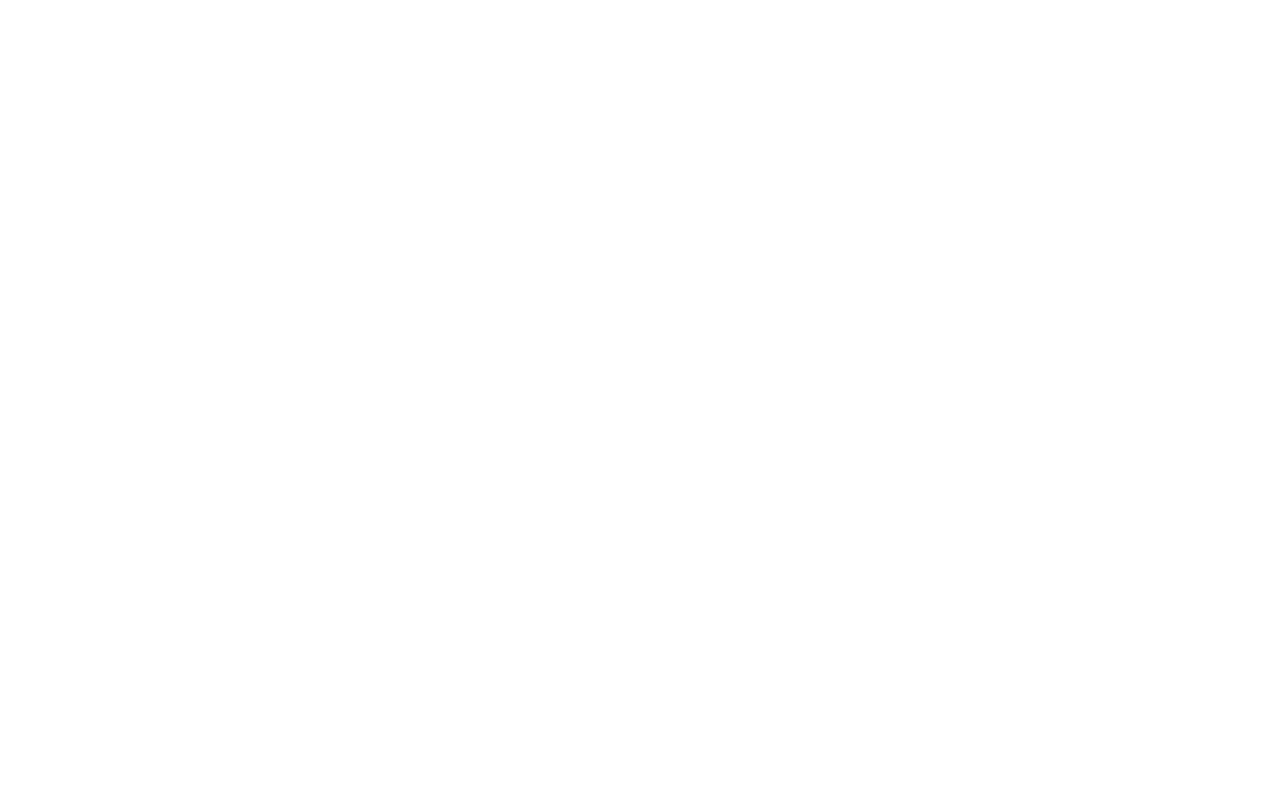
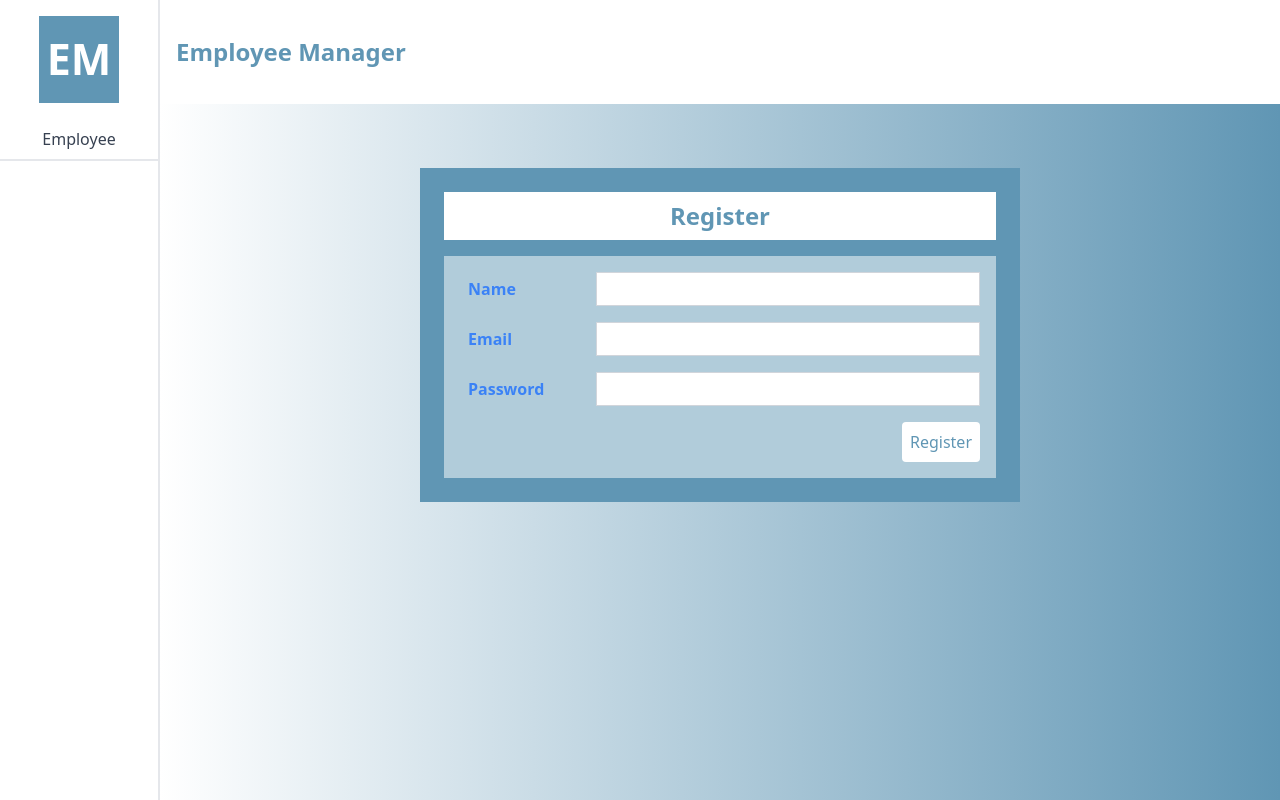
Before and after one commit to alisonwu6/employee-manager, a React (Vite) app in the folder frontend/: page /Register in a window 1280 px wide. Before the commit this address had no page. Built offline with nearby package versions, Linux system fonts and the light colour scheme.

Commit message:
feat(frontend/register): add register page and axios config setup

```diff
--- a/frontend/package.json
+++ b/frontend/package.json
@@ -10,6 +10,7 @@
     "preview": "vite preview"
   },
   "dependencies": {
+    "axios": "^1.9.0",
     "react": "^19.0.0",
     "react-dom": "^19.0.0",
     "react-router-dom": "^7.5.2"
--- a/frontend/src/App.jsx
+++ b/frontend/src/App.jsx
@@ -1,6 +1,7 @@
 import { Routes, Route } from "react-router-dom";
 import Layout from "./components/layout";
 import Employee from "./pages/Employee";
+import Register from "./pages/Register";
 import "./App.css";
 
 function App() {
@@ -15,6 +16,10 @@ function App() {
             path="/employee"
             element={<Employee />}
           />
+          <Route
+            path="/Register"
+            element={<Register />}
+          />
         </Route>
       </Routes>
     </div>
--- /dev/null
+++ b/frontend/src/api/axiosConfig.jsx
@@ -0,0 +1,9 @@
+import axios from "axios";
+
+const axiosInstance = axios.create({
+  baseURL: "http://localhost:5001",
+  // baseURL: "http://localhost:5001",
+  headers: { "Content-Type": "application/json" },
+});
+
+export default axiosInstance;
--- /dev/null
+++ b/frontend/src/pages/Register.jsx
@@ -0,0 +1,79 @@
+import { useState } from "react";
+import { useNavigate } from "react-router-dom";
+import axiosInstance from "../api/axiosConfig";
+
+const Register = () => {
+  const [formData, setFormData] = useState({
+    name: "",
+    email: "",
+    password: "",
+  });
+  const navigate = useNavigate();
+
+  const handleSubmit = async (e) => {
+    console.log("handleSubmit");
+    e.preventDefault();
+    try {
+      console.log("formData", formData);
+      await axiosInstance.post("/api/auth/register", formData);
+      alert("Registration successful. Please log in.");
+      navigate("/login");
+    } catch (error) {
+      alert(`Registration failed: ${error.response.data.message}`);
+    }
+  };
+
+  return (
+    <div className="bg-primary w-[600px] p-6 mx-auto mt-10">
+      <h1 className="text-2xl font-bold mb-4 text-center bg-white py-2 text-primary">
+        Register
+      </h1>
+      <form
+        onSubmit={handleSubmit}
+        className="bg-primary-light space-y-4 p-4"
+      >
+        <div className="flex items-center justify-between">
+          <label className="pl-2 text-blue-500 font-bold">Name</label>
+          <input
+            type="text"
+            value={formData.name}
+            onChange={(e) => setFormData({ ...formData, name: e.target.value })}
+            className="border border-gray-300 px-2 py-1 w-96"
+          />
+        </div>
+        <div className="flex items-center justify-between">
+          <label className="pl-2 text-blue-500 font-bold">Email</label>
+          <input
+            type="email"
+            value={formData.email}
+            onChange={(e) =>
+              setFormData({ ...formData, email: e.target.value })
+            }
+            className="border border-gray-300 px-2 py-1 w-96"
+          />
+        </div>
+        <div className="flex items-center justify-between">
+          <label className="pl-2 text-blue-500 font-bold">Password</label>
+          <input
+            type="password"
+            value={formData.password}
+            onChange={(e) =>
+              setFormData({ ...formData, password: e.target.value })
+            }
+            className="border border-gray-300 px-2 py-1 w-96"
+          />
+        </div>
+        <div className="flex justify-end">
+          <button
+            type="submit"
+            className="bg-white text-primary p-2 rounded"
+          >
+            Register
+          </button>
+        </div>
+      </form>
+    </div>
+  );
+};
+
+export default Register;
--- a/frontend/tailwind.config.js
+++ b/frontend/tailwind.config.js
@@ -6,6 +6,7 @@ export default {
       colors: {
         primary: {
           DEFAULT: "#6096B4",
+          light:"#B1CCDA",
           dark: "#144F6F",
         },
         secondary: {},
```
Also changed, not shown: 1 other file (tests, documents, lock files or other folders).
